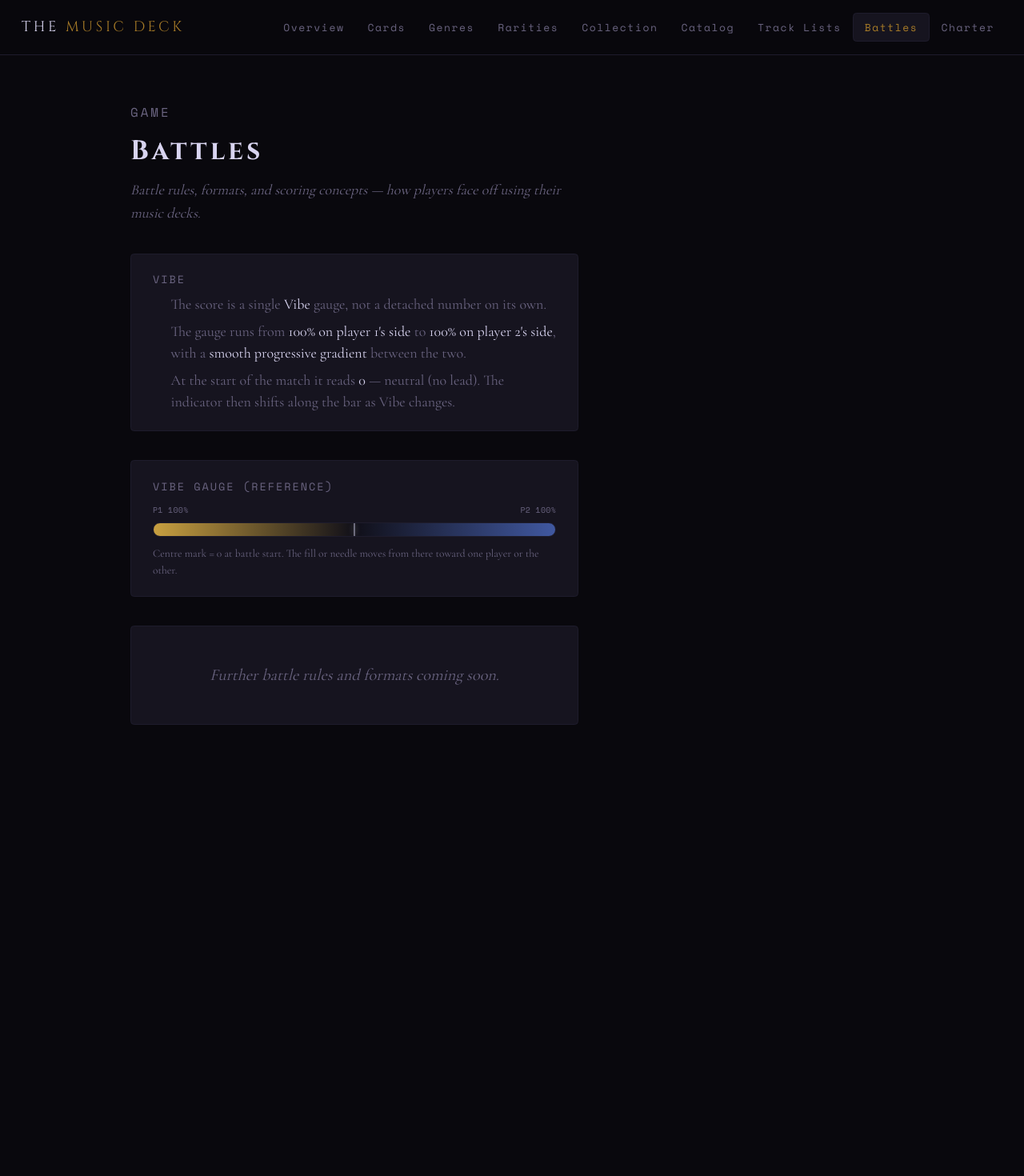
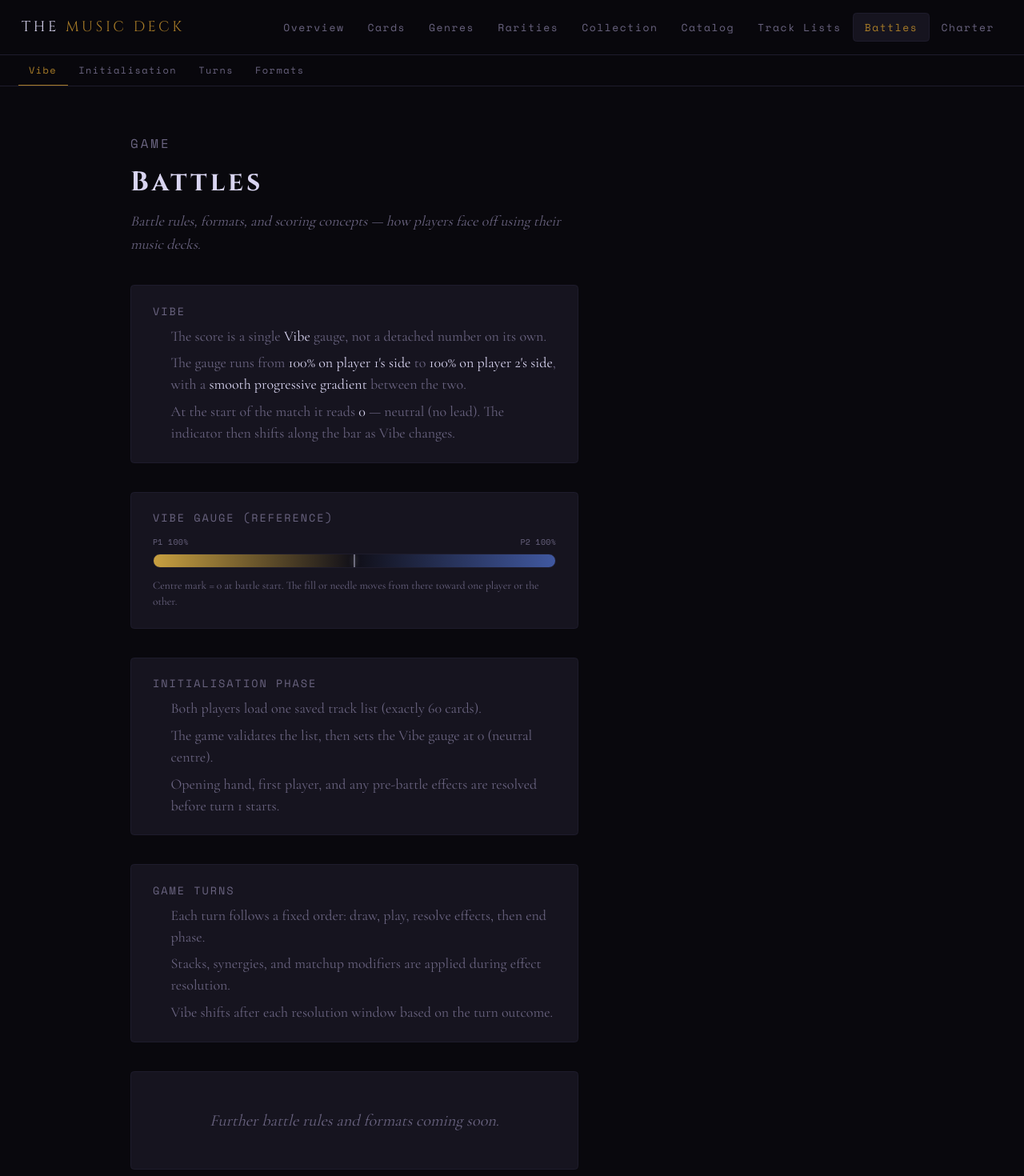
Before and after one commit to BehindTheMusicTree/the-music-deck-assets, a Next.js app: page /battles in a window 1280 px wide. Shown: the top 1470 px of the page at 80% size. Before the commit the page ends 966 px from the top, so only its background shows below. Built offline with nearby package versions, Linux system fonts and the light colour scheme.

Commit message:
feat: implement BattlesSubTabs component for navigation; enhance BattlesPage layout with Vibe gauge and battle rules

```diff
--- a/app/battles/page.tsx
+++ b/app/battles/page.tsx
@@ -1,5 +1,9 @@
+import BattlesSubTabs from "@/components/BattlesSubTabs";
+
 export default function BattlesPage() {
   return (
+    <>
+      <BattlesSubTabs />
       <div className="min-h-[calc(100vh-56px)] bg-bg px-6 py-12 sm:py-[60px] max-w-4xl mx-auto">
         <div className="font-mono tracking-[3px] text-muted mb-4 uppercase text-sm">
           Game
@@ -11,7 +15,7 @@ export default function BattlesPage() {
           Battle rules, formats, and scoring concepts — how players face off using their music decks.
         </p>
 
-      <div className="border border-ui-border rounded px-6 py-5 bg-card mb-8 max-w-[560px]">
+        <div id="vibe" className="border border-ui-border rounded px-6 py-5 bg-card mb-8 max-w-[560px]">
           <div className="font-mono tracking-[2px] text-muted text-xs uppercase mb-2">Vibe</div>
           <ul className="font-garamond text-muted leading-normal m-0 pl-5 space-y-1.5">
             <li>
@@ -55,9 +59,28 @@ export default function BattlesPage() {
           </p>
         </div>
 
-      <div className="border border-ui-border rounded px-8 py-10 bg-card text-muted font-garamond italic text-lg text-center max-w-[560px]">
+        <div id="initialisation-phase" className="border border-ui-border rounded px-6 py-5 bg-card mb-8 max-w-[560px]">
+          <div className="font-mono tracking-[2px] text-muted text-xs uppercase mb-2">Initialisation phase</div>
+          <ul className="font-garamond text-muted leading-normal m-0 pl-5 space-y-1.5">
+            <li>Both players load one saved track list (exactly 60 cards).</li>
+            <li>The game validates the list, then sets the Vibe gauge at 0 (neutral centre).</li>
+            <li>Opening hand, first player, and any pre-battle effects are resolved before turn 1 starts.</li>
+          </ul>
+        </div>
+
+        <div id="turns" className="border border-ui-border rounded px-6 py-5 bg-card mb-8 max-w-[560px]">
+          <div className="font-mono tracking-[2px] text-muted text-xs uppercase mb-2">Game turns</div>
+          <ul className="font-garamond text-muted leading-normal m-0 pl-5 space-y-1.5">
+            <li>Each turn follows a fixed order: draw, play, resolve effects, then end phase.</li>
+            <li>Stacks, synergies, and matchup modifiers are applied during effect resolution.</li>
+            <li>Vibe shifts after each resolution window based on the turn outcome.</li>
+          </ul>
+        </div>
+
+        <div id="formats" className="border border-ui-border rounded px-8 py-10 bg-card text-muted font-garamond italic text-lg text-center max-w-[560px]">
           Further battle rules and formats coming soon.
         </div>
       </div>
+    </>
   );
 }
--- /dev/null
+++ b/components/BattlesSubTabs.tsx
@@ -0,0 +1,66 @@
+"use client";
+
+import { useEffect, useState } from "react";
+
+const SECTIONS = [
+  { id: "vibe", label: "Vibe" },
+  { id: "initialisation-phase", label: "Initialisation" },
+  { id: "turns", label: "Turns" },
+  { id: "formats", label: "Formats" },
+] as const;
+
+export default function BattlesSubTabs() {
+  const [active, setActive] = useState("vibe");
+
+  useEffect(() => {
+    const observers = SECTIONS.map(({ id }) => {
+      const el = document.getElementById(id);
+      if (!el) return null;
+      const obs = new IntersectionObserver(
+        ([entry]) => {
+          if (entry.isIntersecting) setActive(id);
+        },
+        { rootMargin: "-20% 0px -70% 0px" },
+      );
+      obs.observe(el);
+      return obs;
+    });
+    return () => observers.forEach((o) => o?.disconnect());
+  }, []);
+
+  return (
+    <nav className="sticky top-[56px] z-40 bg-bg/90 backdrop-blur-sm border-b border-ui-border">
+      <div className="max-w-6xl mx-auto px-4 sm:px-6">
+        <div className="flex items-center gap-0 -mx-1 overflow-x-auto [&::-webkit-scrollbar]:h-0">
+          {SECTIONS.map(({ id, label }) => (
+            <a
+              key={id}
+              href={`#${id}`}
+              onClick={(e) => {
+                e.preventDefault();
+                const el = document.getElementById(id);
+                const nav = (e.currentTarget as HTMLElement).closest("nav");
+                if (!el) return;
+                const stickyOffset =
+                  (document.querySelector("header")?.offsetHeight ?? 0) +
+                  (nav?.offsetHeight ?? 0);
+                window.scrollTo({
+                  top: el.getBoundingClientRect().top + window.scrollY - stickyOffset,
+                  behavior: "smooth",
+                });
+              }}
+              className={[
+                "whitespace-nowrap font-mono text-[11px] sm:text-[12px] tracking-[0.12em] px-2.5 sm:px-3 py-2 no-underline border-b-2 -mb-px transition-colors",
+                active === id
+                  ? "text-gold border-gold"
+                  : "text-muted border-transparent hover:text-white hover:border-ui-border",
+              ].join(" ")}
+            >
+              {label}
+            </a>
+          ))}
+        </div>
+      </div>
+    </nav>
+  );
+}
--- a/components/GenreWheel.tsx
+++ b/components/GenreWheel.tsx
@@ -1,16 +1,6 @@
 "use client";
 
-import { GENRE_THEMES, SUBGENRES } from "@/lib/genres";
-
-const GENRES = [
-  { n: "Reggae/Dub", color: GENRE_THEMES["Reggae/Dub"].border },
-  { n: "Electronic", color: GENRE_THEMES.Electronic.border },
-  { n: "Disco/Funk", color: GENRE_THEMES["Disco/Funk"].border },
-  { n: "Hip-Hop", color: GENRE_THEMES["Hip-Hop"].border },
-  { n: "Rock", color: GENRE_THEMES.Rock.border },
-  { n: "Classical", color: GENRE_THEMES.Classical.border },
-  { n: "Vintage", color: GENRE_THEMES.Vintage.border },
-];
+import { WHEEL_GENRES as GENRES, SUBGENRES } from "@/lib/genres";
 
 const CX = 620,
   CY = 620,
@@ -361,7 +351,7 @@ export default function GenreWheel() {
           const r =
             s.ring === "pop"
               ? R_POP_SUBGENRES
-              : s.ring === "SOFT"
+              : s.ring === "soft"
                 ? R_SOFT_SUBGENRES
                 : s.ring === "hardcore"
                   ? R_HARDCORE_SUBGENRES
--- a/lib/genres.ts
+++ b/lib/genres.ts
@@ -118,6 +118,17 @@ export const GENRE_THEMES: Record<GenreName, GenreTheme> = {
     icon: '<svg width="16" height="16" viewBox="0 0 16 16"><circle cx="8" cy="8" r="7" fill="currentColor" opacity=".85"/><circle cx="8" cy="8" r="5" fill="none" stroke="rgba(0,0,0,0.2)" stroke-width="0.6"/><circle cx="8" cy="8" r="2.2" fill="rgba(0,0,0,0.45)"/><circle cx="8" cy="8" r="0.8" fill="rgba(255,255,255,0.55)"/></svg>',
   },
 };
+
+// Wheel genre order (angular positions). Pop is the centre — not in this list.
+export const WHEEL_GENRES: Array<{ n: GenreName; color: string }> = [
+  { n: "Reggae/Dub", color: GENRE_THEMES["Reggae/Dub"].border },
+  { n: "Electronic", color: GENRE_THEMES.Electronic.border },
+  { n: "Disco/Funk", color: GENRE_THEMES["Disco/Funk"].border },
+  { n: "Hip-Hop",    color: GENRE_THEMES["Hip-Hop"].border },
+  { n: "Rock",       color: GENRE_THEMES.Rock.border },
+  { n: "Classical",  color: GENRE_THEMES.Classical.border },
+  { n: "Vintage",    color: GENRE_THEMES.Vintage.border },
+];
 
 // ---------------------------------------------------------------------------
 // Color utilities (no external deps)
```
Lines whose indentation alone changed are shown as unchanged.
